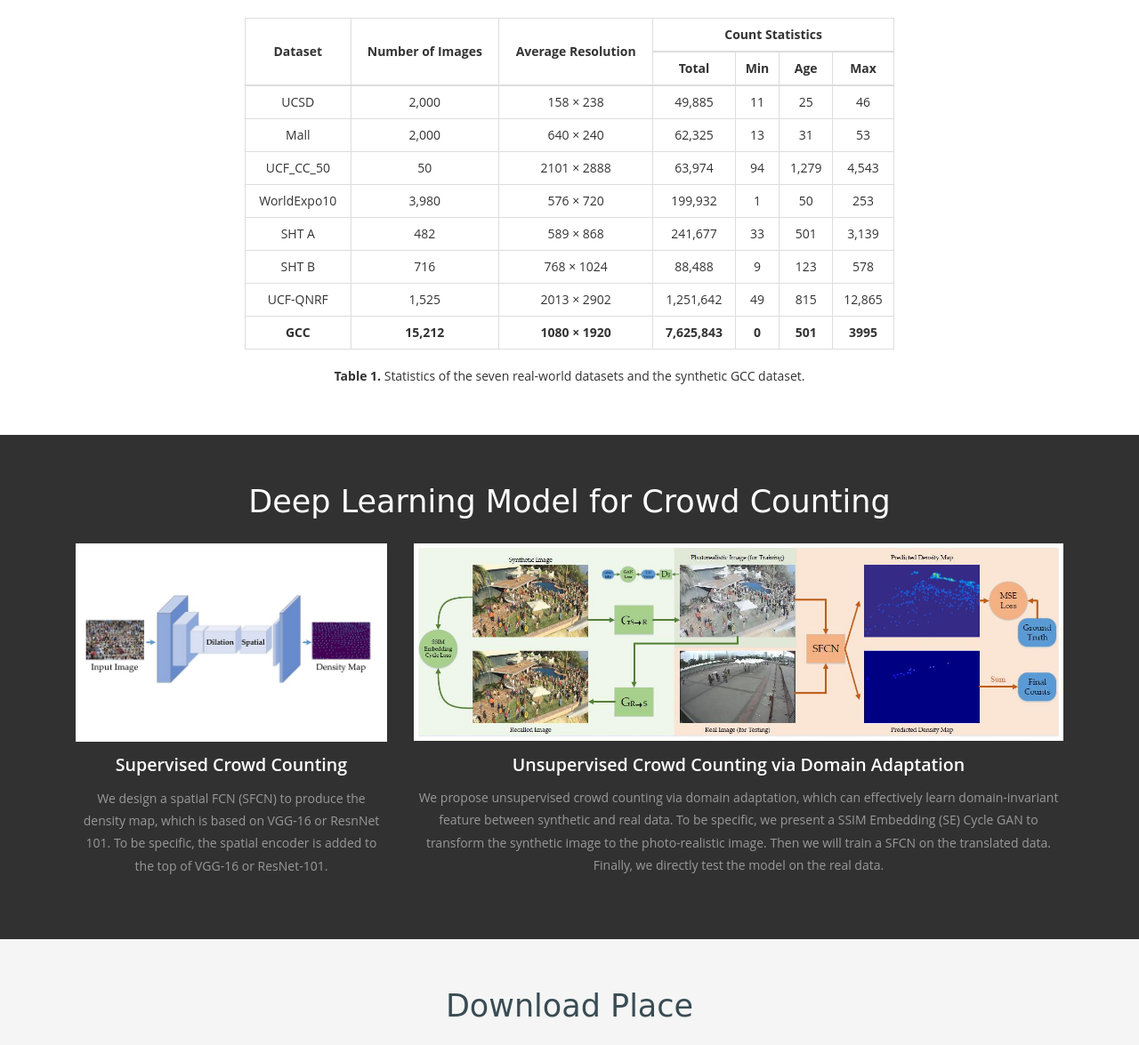
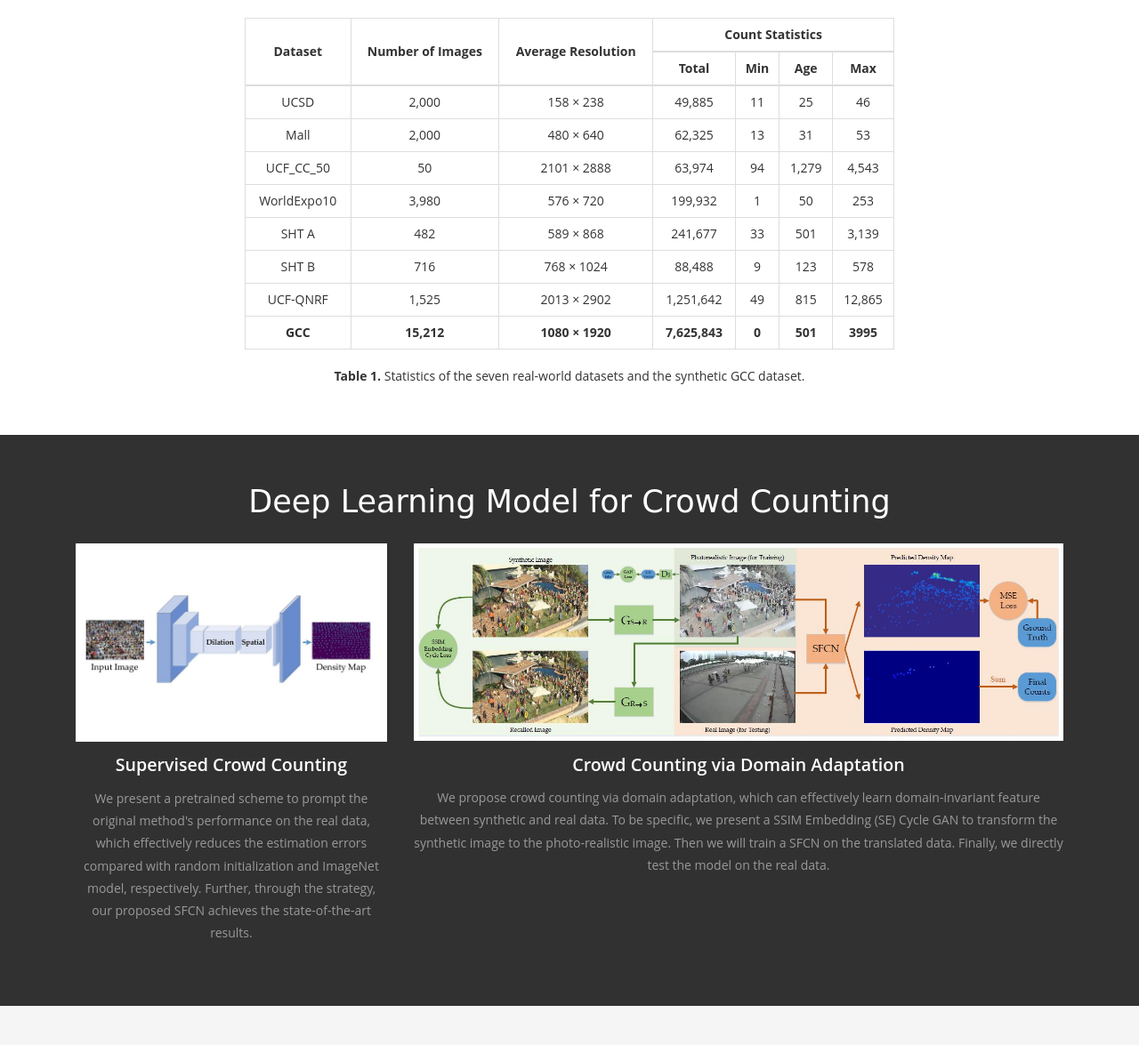
Before and after one commit to gjy3035/GCC-CL, a plain HTML site: page index.html in a window 1280 px wide. Shown: the part 1340-2515 px from the top of the page at 89% size. Drawn offline with Linux system fonts and the light colour scheme.

Commit message:
Update index.html

```diff
--- a/index.html
+++ b/index.html
@@ -182,7 +182,7 @@
 									<tr>
 										<td>Mall</td>
 										<td>2,000</td>
-										<td>640 &times; 240</td>
+										<td>480 &times; 640</td>
 										<td>62,325</td>
 										<td>13</td>
 										<td>31</td>
@@ -271,14 +271,12 @@
 						<div class="col-md-4 about-grid">
 							<img src="images/SFCN.jpg" class="img-responsive" alt="/">
 							<h4>Supervised Crowd Counting</h4>
-							<p>We design a spatial FCN (SFCN) to produce the density map, which is based on VGG-16 or
-								ResnNet 101. To be specific, the spatial encoder is added to the top of VGG-16 or
-								ResNet-101.</p>
+							<p>We present a pretrained scheme to prompt the original method's performance on the real data, which effectively reduces the estimation errors compared with random initialization and ImageNet model, respectively. Further, through the strategy, our proposed SFCN achieves the state-of-the-art results.</p>
 						</div>
 						<div class="col-md-8 about-grid">
 							<img src="images/ucc.jpg" class="img-responsive" alt="/">
-							<h4>Unsupervised Crowd Counting via Domain Adaptation</h4>
-							<p>We propose unsupervised crowd counting via domain adaptation, which can effectively learn
+							<h4>Crowd Counting via Domain Adaptation</h4>
+							<p>We propose crowd counting via domain adaptation, which can effectively learn
 								domain-invariant feature between synthetic and real data. To be specific, we present a
 								SSIM
 								Embedding (SE) Cycle GAN to transform the synthetic image to the photo-realistic image.
@@ -341,7 +339,7 @@
 				<div class="container">
 					<div class="footer-top"></div>
 					<div class="footer-bottom">
-						<p>Copyright &copy; 2019.Center for OPTical IMagery Analysis and Learning (OPTIMAL),
+						<p>Copyright &copy; 2019. Center for OPTical IMagery Analysis and Learning (OPTIMAL),
 							Northwestern Polytechnical University</p>
 					</div>
 					<script type="text/javascript">
```
